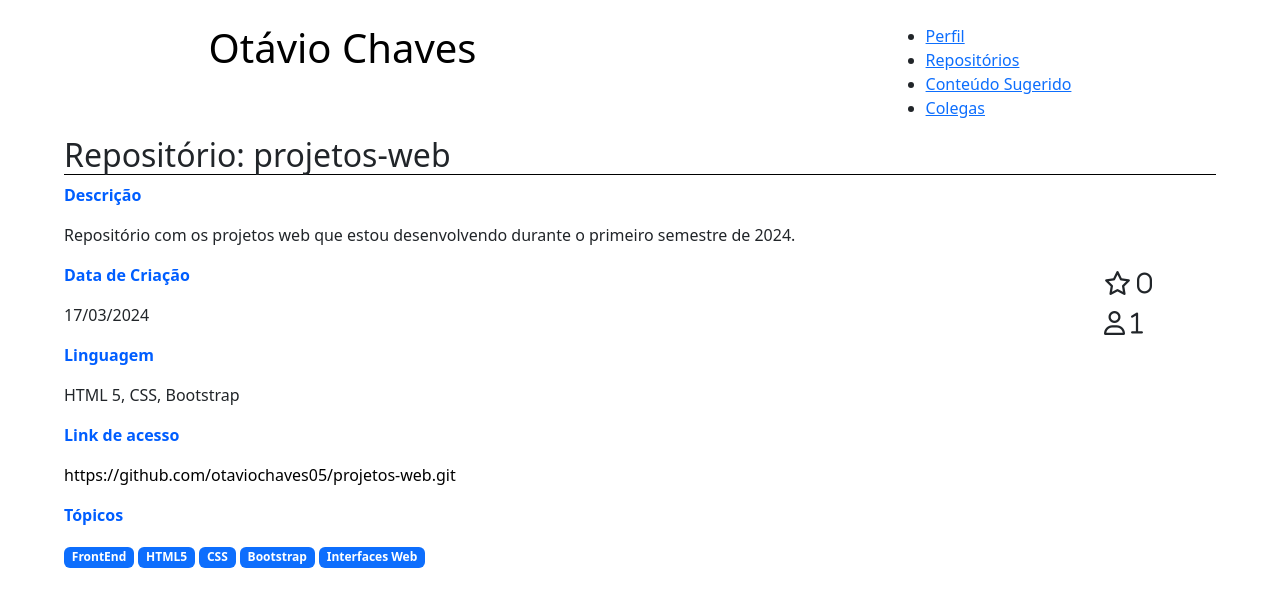
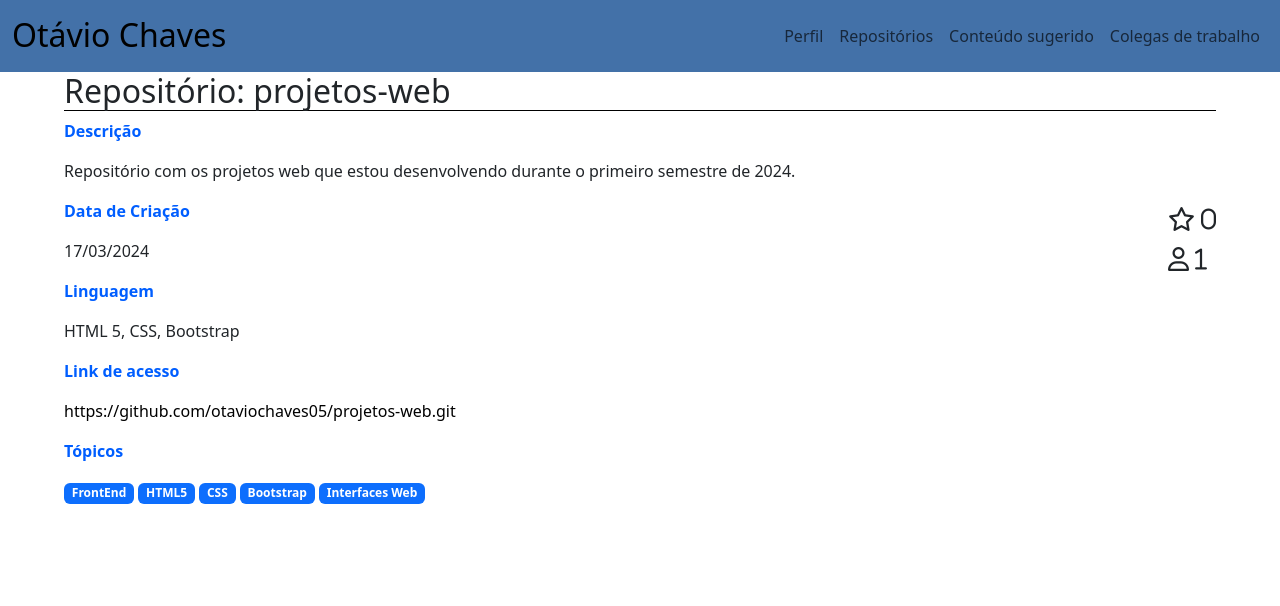
Before and after one commit to otaviochaves05/trabalho-pratico-diw, a plain HTML site: page projetos-web.html in a window 1280 px wide. Drawn offline with nearby package versions, Linux system fonts and the light colour scheme.

Commit message:
navbar atualizado

```diff
--- a/assets/css/main.css
+++ b/assets/css/main.css
@@ -7,43 +7,18 @@
 }
 @media screen and (min-width: 768px) {
     /*header*/
-    header {
-        padding-top: 24px;
-    }
-    nav {
-        display: flex;
-        flex-direction: row;
-        justify-content: space-around;
-    }
-    nav h2 {
-        font-size: 250%;
-    }
-    nav h2 a{
-        text-decoration: none;
-        color: black;
+    header{
+        background-color: #4371a8;
     }
 
-    .menu {
-        display: flex;
-        align-items: center;
-        list-style-type: none;
-    }
-    .menu li {
-       padding: 0 24px;
-    }
-    .menu li a {
-        text-decoration: none;
-        font-size: 150%;
-    }
-    .fa.fa-bars{
-        display: none;
-    }
-    .fa.fa-times-circle{
-        display: none;
-    }
+    /*menu mobile*/
     #menu-toggle{
         display: none;
     }
+    .menu-icon {
+        display: none;
+    }
+
     /*Perfil*/
     #perfil{
         margin: 0 64px;
@@ -167,7 +142,7 @@
     }
     .icone i{
         margin: 8px 0;
-        margin-right: 64px;
+
     }
     .icone.fa-regular.fa-star{
         font-size: 200%;
--- a/projetos-web.html
+++ b/projetos-web.html
@@ -12,15 +12,24 @@
 </head>
 
 <body>
-    <header id="cabecalho">
-        <nav id="nav-bar">
-            <h2 id="nome"><a href="index.html">Otávio Chaves</a></h2>
-            <ul id="secoes">
-                <li><a href="#perfil">Perfil</a></li>
-                <li><a href="#repositorios">Repositórios</a></li>
-                <li><a href="#conteudo">Conteúdo Sugerido</a></li>
-                <li><a href="#colegas">Colegas</a></li>
-            </ul>
+    <header>
+        <nav class="navbar navbar-expand-md w-100 d-flex">
+            <div class="container-fluid">
+                <h1><a class="navbar-brand" href="index.html" style="font-size: 2.0rem">Otávio Chaves</a></h1>
+                <button class="navbar-toggler" type="button" data-bs-toggle="collapse"
+                    data-bs-target="#navbarNavAltMarkup" aria-controls="navbarNavAltMarkup" aria-expanded="false"
+                    aria-label="Toggle navigation">
+                    <span class="navbar-toggler-icon"></span>
+                </button>
+                <div class="collapse navbar-collapse d-flexbox justify-content-end w-100" id="navbarNavAltMarkup">
+                    <div class="navbar-nav justify-content-evenly">
+                        <a class="nav-link" href="#perfil">Perfil</a>
+                        <a class="nav-link" href="#repositorios">Repositórios</a>
+                        <a class="nav-link" href="#conteudo">Conteúdo sugerido</a>
+                        <a class="nav-link" href="#colegas">Colegas de trabalho</a>
+                    </div>
+                </div>
+            </div>
         </nav>
     </header>
     <main>
```
Also changed, not shown: aeds.html (+18 -9 lines), index.html (+14 -22 lines), javascript.html (+18 -9 lines), trabalho-pratico-diw.html (+18 -9 lines).
